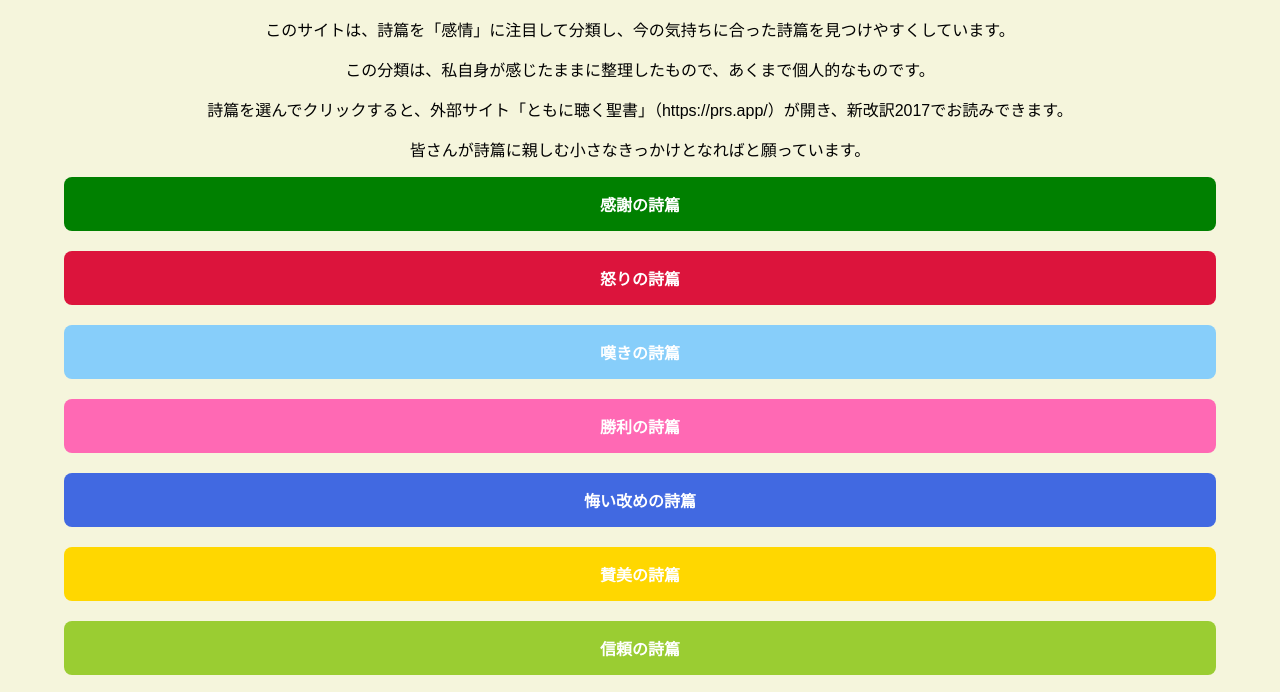
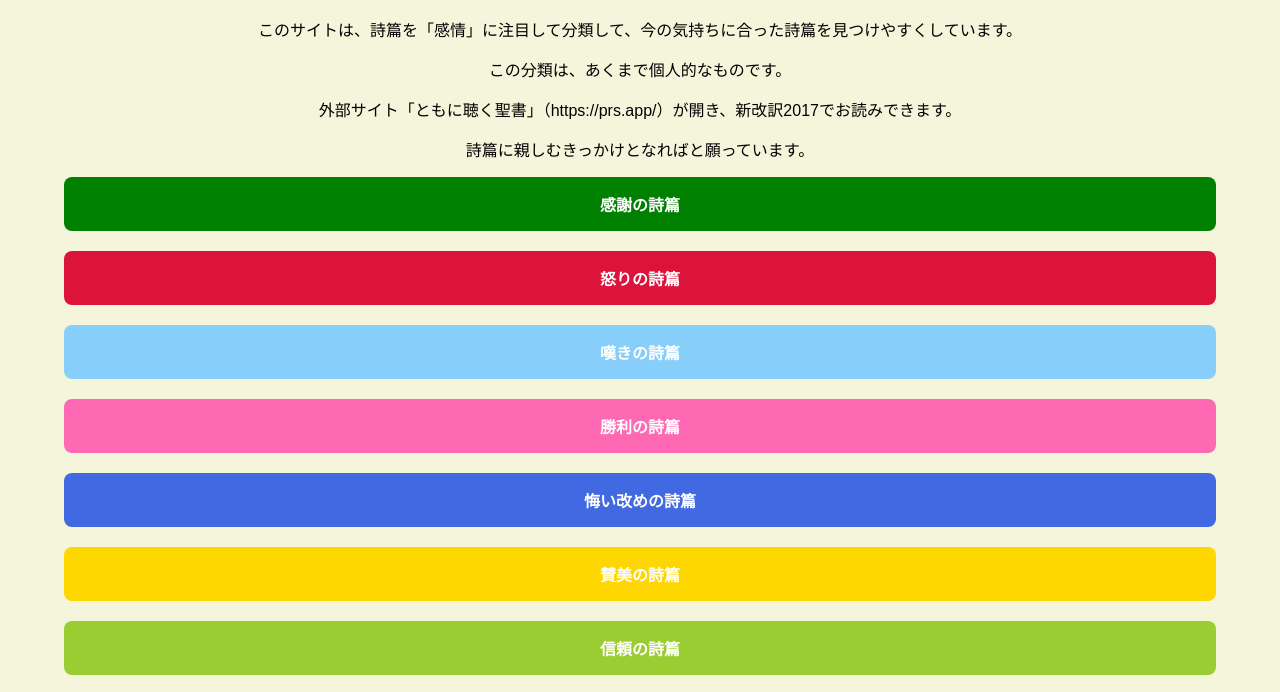
Before and after one commit to takenoko0314/Psalm.Shiori, a plain HTML site: page index.html in a window 1280 px wide. Shown: the part 83-775 px from the top of the page. Drawn offline with Linux system fonts and the light colour scheme.

Commit message:
Update index.html

```diff
--- a/index.html
+++ b/index.html
@@ -114,10 +114,10 @@
   </div>
 
   <h1>詩篇の栞</h1>
-  <p>このサイトは、詩篇を「感情」に注目して分類し、今の気持ちに合った詩篇を見つけやすくしています。</p>
-  <p>この分類は、私自身が感じたままに整理したもので、あくまで個人的なものです。</p>
-  <p>詩篇を選んでクリックすると、外部サイト「ともに聴く聖書」（https://prs.app/）が開き、新改訳2017でお読みできます。</p>
-  <p>皆さんが詩篇に親しむ小さなきっかけとなればと願っています。</p>
+  <p>このサイトは、詩篇を「感情」に注目して分類して、今の気持ちに合った詩篇を見つけやすくしています。</p>
+  <p>この分類は、あくまで個人的なものです。</p>
+  <p>外部サイト「ともに聴く聖書」（https://prs.app/）が開き、新改訳2017でお読みできます。</p>
+  <p>詩篇に親しむきっかけとなればと願っています。</p>
   <div id="categories"></div>
 
   <script>
```
